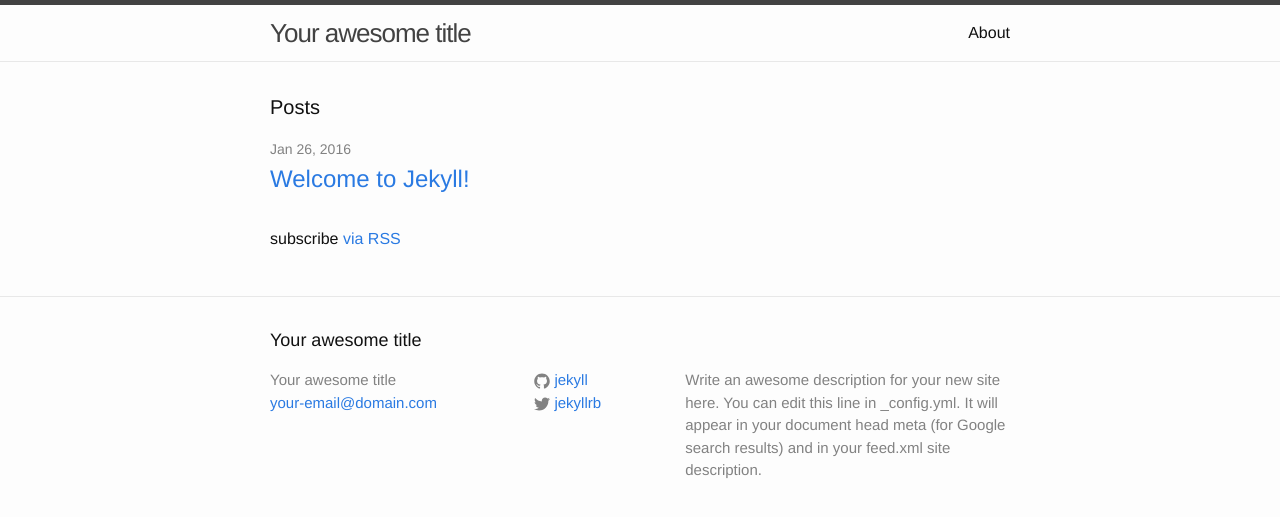
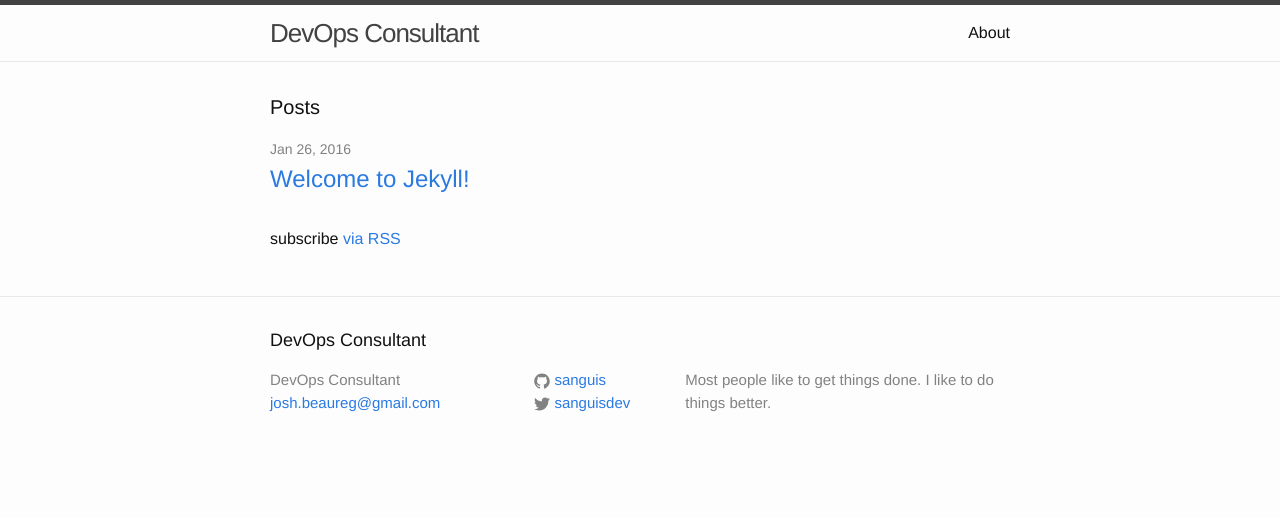
Before and after one commit to sanguis/sanguis.github.io, a Jekyll site: the page built from index.html, in a window 1280 px wide. Shown: the top 517 px of the page. Built offline with Jekyll 4.4.1, drawn with Linux system fonts in a browser that asks for light colours.

Commit message:
ADDing my personal details

```diff
--- a/_config.yml
+++ b/_config.yml
@@ -1,14 +1,12 @@
 # Site settings
-title: Your awesome title
-email: your-email@domain.com
+title: DevOps Consultant
+email: josh.beaureg@gmail.com
 description: > # this means to ignore newlines until "baseurl:"
-  Write an awesome description for your new site here. You can edit this
-  line in _config.yml. It will appear in your document head meta (for
-  Google search results) and in your feed.xml site description.
+  Most people like to get things done. I like to do things better.
 baseurl: "" # the subpath of your site, e.g. /blog/
-url: "http://yourdomain.com" # the base hostname & protocol for your site
-twitter_username: jekyllrb
-github_username:  jekyll
+url: "http://sanguis.github.io" # the base hostname & protocol for your site
+twitter_username: sanguisdev
+github_username:  sanguis
 
 # Build settings
 markdown: kramdown
```
